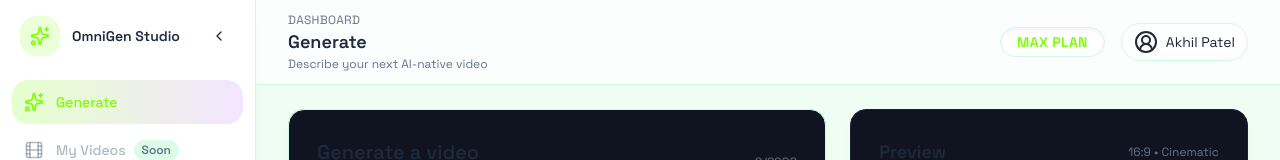
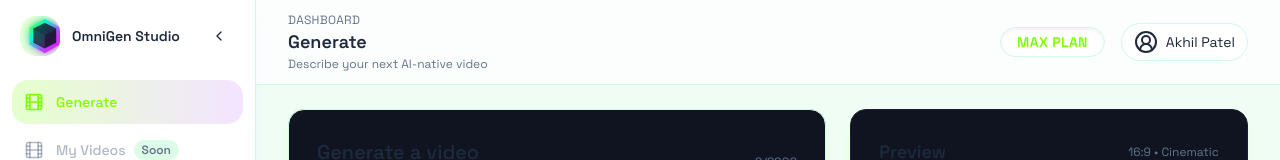
Before and after one commit to ppiont/omnigen, a React app in the folder app/: page /dashboard in a window 1280 px wide. Shown: the top 160 px of the page. Built offline with nearby package versions, Linux system fonts and the light colour scheme; the HTML template or start-up script is replaced by a standard one.

Commit message:
fix: replace Sparkles icon with Logo component in dashboard sidebar
- Removed Sparkles import from DashboardLayout
- Replaced Sparkles icon in sidebar logo area with Logo component (size 40)
- Logo now displays in sidebar when expanded
- Added overflow-hidden to logo container for proper clipping

```diff
--- a/app/src/components/layout/DashboardLayout.tsx
+++ b/app/src/components/layout/DashboardLayout.tsx
@@ -5,7 +5,6 @@ import {
   Film,
   Menu,
   Settings,
-  Sparkles,
   Sun,
   Moon,
   User,
@@ -16,6 +15,7 @@ import { PropsWithChildren, useEffect, useMemo, useRef, useState } from 'react'
 import { NavLink } from 'react-router-dom'
 import { useTheme } from '../../context/ThemeContext'
 import { cn } from '../../lib/cn'
+import Logo from '../Logo'
 
 type PlanTier = 'free' | 'pro' | 'max'
 
@@ -26,7 +26,7 @@ type DashboardLayoutProps = PropsWithChildren<{
 }>
 
 const navItems = [
-  { label: 'Generate', icon: Sparkles, to: '/dashboard', active: true },
+  { label: 'Generate', icon: Film, to: '/dashboard', active: true },
   { label: 'My Videos', icon: Film, badge: 'Soon', disabled: true },
 ]
 
@@ -64,11 +64,11 @@ export const DashboardLayout = ({ title, subtitle, plan = 'max', children }: Das
           ) : (
             <div
               className={cn(
-                'flex h-10 w-10 items-center justify-center rounded-2xl text-primary',
+                'flex h-10 w-10 items-center justify-center rounded-2xl overflow-hidden',
                 isLight ? 'bg-primary/15' : 'bg-primary/25',
               )}
             >
-              <Sparkles className="h-5 w-5" />
+              <Logo size={40} className="flex-shrink-0" />
             </div>
           )}
           {!isCollapsed && (
```
